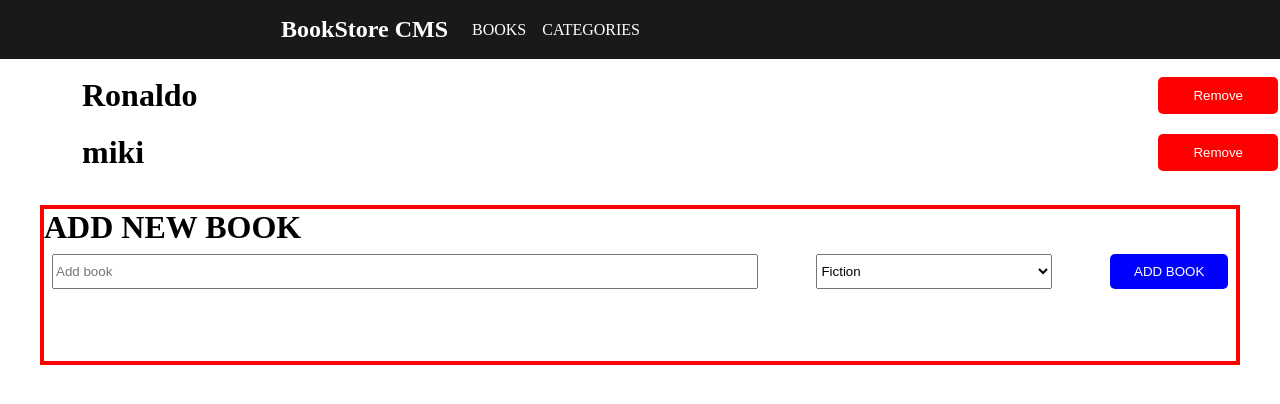
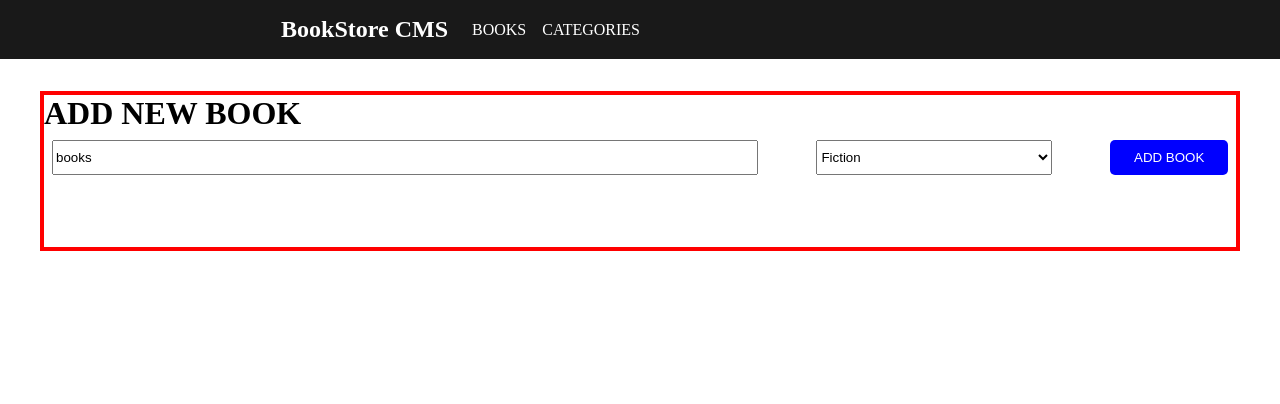
Before and after one commit to ghermaico135/react-redux-bookstore, a React (Vite) app: page / in a window 1280 px wide. Shown: the top 404 px of the page. Built offline with nearby package versions, Linux system fonts and the light colour scheme.

Commit message:
Adding redux-toolkit

```diff
--- a/package.json
+++ b/package.json
@@ -10,11 +10,13 @@
     "preview": "vite preview"
   },
   "dependencies": {
+    "@reduxjs/toolkit": "^1.9.5",
     "localforage": "^1.10.0",
     "match-sorter": "^6.3.1",
     "prop-types": "^15.8.1",
     "react": "^18.2.0",
     "react-dom": "^18.2.0",
+    "react-redux": "^8.1.1",
     "react-router-dom": "^6.13.0",
     "sort-by": "^1.2.0"
   },
--- a/src/Components/BooStoreLogics.jsx
+++ /dev/null
@@ -1,44 +0,0 @@
-import {useState,useEffect} from "react"
-import BookList from "./Book-list"
-import BookForm from "./Book-form"
-
-
-function BookStoreLogics() {
-
-  const [book,setBookStore] = useState('')
-
-
- const bookStore =[
-    {
-      id:1,
-      book:"Ronaldo"
-    },
-    {
-      id:2,
-      book:"miki"
-    },
-  ]
-
-  useEffect( () =>{
-
-  },[book])
-
-  const deleteBook =(id) =>{
-    setBookStore([
-      ...bookStore.filter((book) =>{
-        return book.id !== id
-      })
-    ])
-  }
-
-  return (
-    <>
-     <ul>
-        <BookList bookStoreProps={bookStore} deleteBook={deleteBook} />
-     </ul>
-    <BookForm/>
-    </>
-  )
-}
-
-export default BookStoreLogics
--- a/src/Components/Book-form.jsx
+++ b/src/Components/Book-form.jsx
@@ -1,28 +1,20 @@
-
-import {useState} from "react"
-
+import { useDispatch } from "react-redux"
 import style from "@/Components/styles/form.module.css"
-
+import {addBook} from "../redux/book/bookSlice"
 
 function BookForm() {
-  const [book ,setBooks] = useState('')
-
-  const handleChange = (e) => {
-    setBooks(e.target.value)
-  }
-
-
+  const dispatch = useDispatch()
 
   return (
     <div className={style["form-container"]}>
       <h1>ADD NEW BOOK</h1>
       <form className={style.form}>
-     <input className={style.input} type="text" placeholder="Add book" value={book} onChange={handleChange} />
+     <input className={style.input} type="text" placeholder="Add book" value="books"  />
      <select className={style.categories} name="Categories" >
       <option value="">Fiction</option>
       <option value="">Programming</option>
      </select>
-     <button className={style.submitBtn} type="Submit" value="Submit">ADD BOOK</button>
+     <button className={style.submitBtn} type="Submit" value="Submit" onClick={() => dispatch(addBook())}>ADD BOOK</button>
      </form>
     </div>
   )
--- a/src/Components/Book-item.jsx
+++ b/src/Components/Book-item.jsx
@@ -1,14 +1,16 @@
 import PropTypes from 'prop-types';
+import { useDispatch } from 'react-redux';
 import style from "@/Components/styles/bookItem.module.css"
+import { removeBook } from '../redux/book/bookSlice';
 
-function BookItem({bookProps,deleteBook}) {
+function BookItem({id,title}) {
+
+  const dispatch = useDispatch()
   return (
-
      <div className={style["bookItem-container"]}>
     <li className={style.bookItem}>
-      <h1>{bookProps.book}</h1>
-      <button className={style.removeBtn}onClick={() => deleteBook(bookProps.id)}>Remove</button>
-
+      <h1>{title}</h1>
+      <button className={style.removeBtn} onClick={() => dispatch(removeBook(id))}>Remove</button>
     </li>
     </div>
 
@@ -16,10 +18,8 @@ function BookItem({bookProps,deleteBook}) {
 }
 
 BookItem.propTypes = {
-  ["bookProps.book"] :PropTypes.string.isRequired,
-  deleteBook: PropTypes.func.isRequired,
-  bookProps: PropTypes.string.isRequired,
-  ["bookProps.id"]:PropTypes.number.isRequired
+    id: PropTypes.number,
+    title: PropTypes.string,
 };
 
 export default BookItem
--- a/src/Components/Book-list.jsx
+++ b/src/Components/Book-list.jsx
@@ -1,25 +1,20 @@
-import PropTypes from 'prop-types';
+
+import { useSelector} from 'react-redux';
 import BookItem from "./Book-item"
 
-function BookList({bookStoreProps, deleteBook}) {
-
+function BookList() {
+    const {bookStore} = useSelector((store) => store.bookStore)
   return (
-
       <ul>
           {
-           bookStoreProps.map((book) =>(
-              <BookItem  key={book.id} bookProps={book} deleteBook={deleteBook}/>
-
-           ))}
+           bookStore.map((book) =>{
+          return  <BookItem  key={book.id} {...book}/>
+        })}
       </ul>
 
   )
 }
 
-BookList.propTypes = {
-  bookStoreProps :PropTypes.string.isRequired,
-  deleteBook: PropTypes.func.isRequired,
-  ["bookStoreProps.map"]:PropTypes.string.isRequired
-};
+
 
 export default BookList
--- a/src/Components/Book.jsx
+++ b/src/Components/Book.jsx
@@ -1,13 +1,15 @@
 
 import Navbar from "./Navbar"
-import BookStoreLogics from "@/Components/BooStoreLogics"
+import BookList from "./Book-list"
+import BookForm from "./Book-form"
 
 function Books() {
 
   return (
     <>
     <Navbar />
-    <BookStoreLogics />
+    <BookList />
+    <BookForm />
     </>
   )
 }
--- a/src/Components/Categories.jsx
+++ b/src/Components/Categories.jsx
@@ -1,4 +1,6 @@
 import Navbar from "./Navbar"
+
+
 function Categories() {
   return (
     <>
--- a/src/main.jsx
+++ b/src/main.jsx
@@ -2,11 +2,15 @@ import React from 'react'
 import ReactDOM from 'react-dom/client'
 import App from './App.jsx'
 import './index.css'
+import {store} from "./redux/store.jsx";
+import {Provider} from "react-redux"
 
 
 
 ReactDOM.createRoot(document.getElementById('root')).render(
   <React.StrictMode>
+    <Provider store={store} >
     <App />
+    </Provider>
   </React.StrictMode>,
 )
--- /dev/null
+++ b/src/redux/book/bookSlice.jsx
@@ -0,0 +1,28 @@
+import {createSlice} from "@reduxjs/toolkit"
+
+
+const initialState = {
+  bookStore :[],
+  title:"lastNight",
+  author:"miki",
+  isLoading:true
+}
+
+const bookSlice = createSlice({
+  name:"books",
+  initialState,
+  reducers :{
+    addBook : () =>{
+
+    },
+
+    removeBook : (state,action) =>{
+      const bookId = action.payload
+      state.bookStore = state.bookStore.filter((book) => book.id !== bookId)
+    }
+  }
+})
+
+
+export const {addBook,removeBook} = bookSlice.actions
+export default bookSlice.reducer;
--- /dev/null
+++ b/src/redux/categories/categoriesSlice.jsx
@@ -0,0 +1,19 @@
+import {createSlice} from "@reduxjs/toolkit"
+
+const initialState = {
+  categories : [],
+  status:"underConstruction"
+}
+
+const categoriesSlice = createSlice({
+  name:"bookCategory",
+  initialState,
+  reducers :{
+  categoryStatus : (state) =>{
+      state.status ="underConstruction"
+    }
+  }
+})
+
+export const {categoryStatus} = categoriesSlice.actions
+export default categoriesSlice.reducer
--- /dev/null
+++ b/src/redux/store.jsx
@@ -0,0 +1,10 @@
+import { configureStore } from "@reduxjs/toolkit";
+import bookReducer from "./book/bookSlice"
+import categoryReducer from "./categories/categoriesSlice";
+
+export const store = configureStore({
+  reducer :{
+    bookStore : bookReducer,
+    bookCategory : categoryReducer
+  }
+})
```
Also changed, not shown: 2 other files (tests, documents, lock files or other folders).
